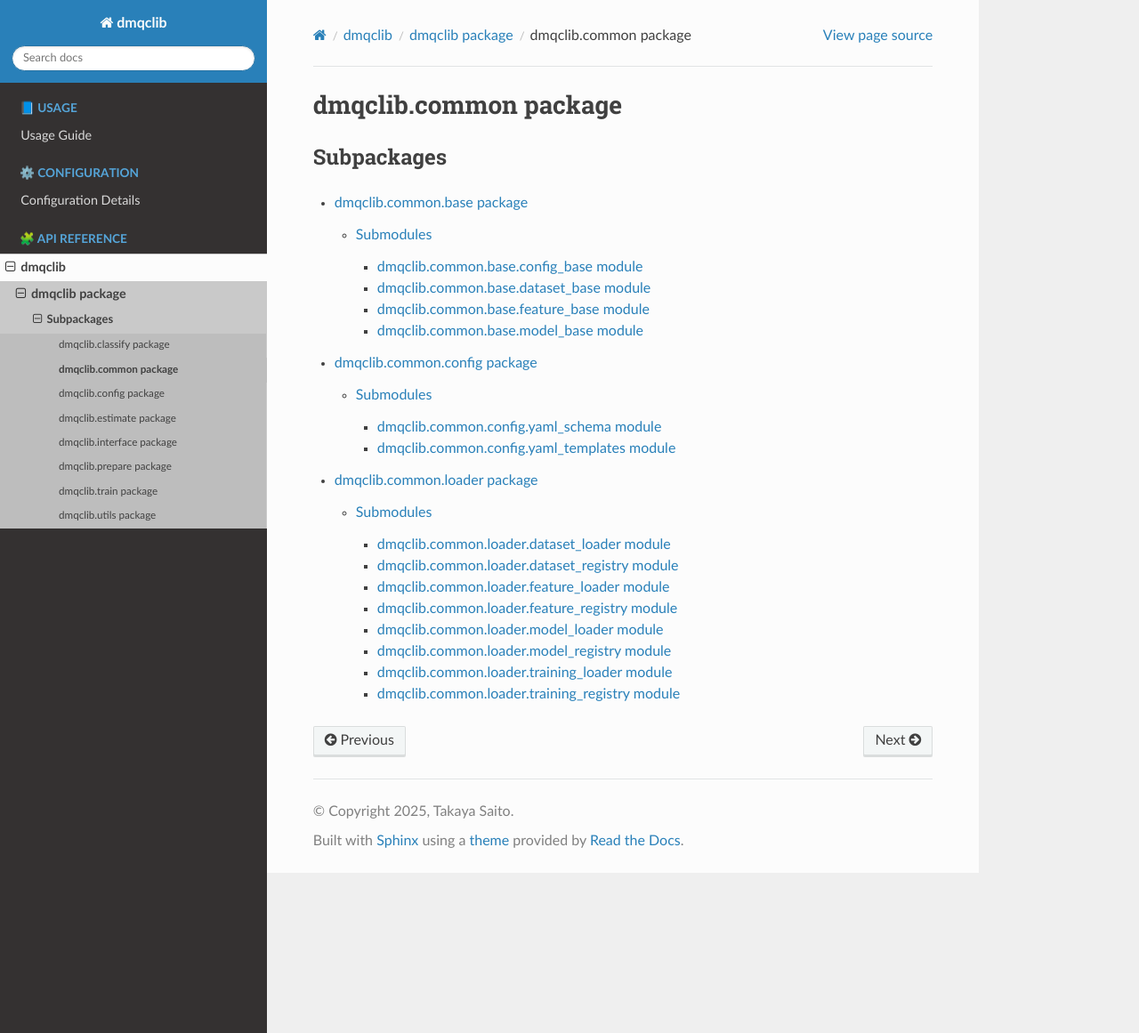
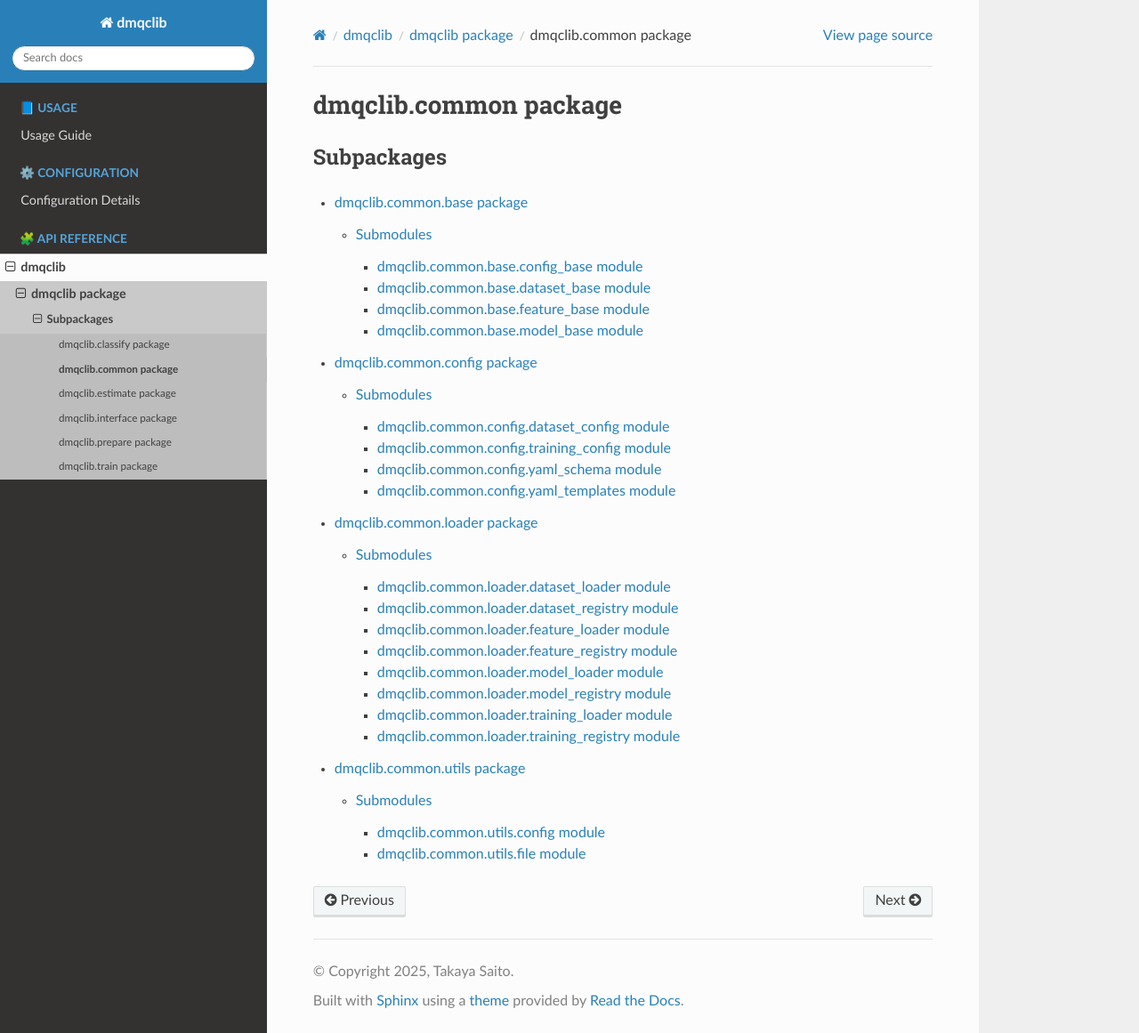
Before and after one commit to AIQC-Hub/dmqclib, a Sphinx documentation site: the page built from docs/source/api/dmqclib.common.rst, in a window 1280 px wide and 1161 px high. Shown: the whole window at 89% size. Built offline with Sphinx 7.4.7 and the Read the Docs theme 3.1.0, drawn with Linux system fonts in a browser that asks for light colours.

```diff
--- /dev/null
+++ b/docs/source/api/dmqclib.common.config.dataset_config.rst
@@ -0,0 +1,7 @@
+dmqclib.common.config.dataset\_config module
+============================================
+
+.. automodule:: dmqclib.common.config.dataset_config
+   :members:
+   :show-inheritance:
+   :undoc-members:
--- a/docs/source/api/dmqclib.common.config.rst
+++ b/docs/source/api/dmqclib.common.config.rst
@@ -7,5 +7,7 @@ Submodules
 .. toctree::
    :maxdepth: 5
 
+   dmqclib.common.config.dataset_config
+   dmqclib.common.config.training_config
    dmqclib.common.config.yaml_schema
    dmqclib.common.config.yaml_templates
--- /dev/null
+++ b/docs/source/api/dmqclib.common.config.training_config.rst
@@ -0,0 +1,7 @@
+dmqclib.common.config.training\_config module
+=============================================
+
+.. automodule:: dmqclib.common.config.training_config
+   :members:
+   :show-inheritance:
+   :undoc-members:
--- a/docs/source/api/dmqclib.common.rst
+++ b/docs/source/api/dmqclib.common.rst
@@ -10,3 +10,4 @@ Subpackages
    dmqclib.common.base
    dmqclib.common.config
    dmqclib.common.loader
+   dmqclib.common.utils
--- /dev/null
+++ b/docs/source/api/dmqclib.common.utils.config.rst
@@ -0,0 +1,7 @@
+dmqclib.common.utils.config module
+==================================
+
+.. automodule:: dmqclib.common.utils.config
+   :members:
+   :show-inheritance:
+   :undoc-members:
--- /dev/null
+++ b/docs/source/api/dmqclib.common.utils.file.rst
@@ -0,0 +1,7 @@
+dmqclib.common.utils.file module
+================================
+
+.. automodule:: dmqclib.common.utils.file
+   :members:
+   :show-inheritance:
+   :undoc-members:
--- /dev/null
+++ b/docs/source/api/dmqclib.common.utils.rst
@@ -0,0 +1,11 @@
+dmqclib.common.utils package
+============================
+
+Submodules
+----------
+
+.. toctree::
+   :maxdepth: 5
+
+   dmqclib.common.utils.config
+   dmqclib.common.utils.file
--- a/docs/source/api/dmqclib.config.rst
+++ /dev/null
@@ -1,11 +0,0 @@
-dmqclib.config package
-======================
-
-Submodules
-----------
-
-.. toctree::
-   :maxdepth: 5
-
-   dmqclib.config.dataset_config
-   dmqclib.config.training_config
--- a/docs/source/api/dmqclib.rst
+++ b/docs/source/api/dmqclib.rst
@@ -9,9 +9,7 @@ Subpackages
 
    dmqclib.classify
    dmqclib.common
-   dmqclib.config
    dmqclib.estimate
    dmqclib.interface
    dmqclib.prepare
    dmqclib.train
-   dmqclib.utils
--- a/docs/source/api/dmqclib.utils.rst
+++ /dev/null
@@ -1,11 +0,0 @@
-dmqclib.utils package
-=====================
-
-Submodules
-----------
-
-.. toctree::
-   :maxdepth: 5
-
-   dmqclib.utils.config
-   dmqclib.utils.file
```
Also changed, not shown: docs/source/api/dmqclib.config.dataset_config.rst (deleted, +0 -7 lines), docs/source/api/dmqclib.config.training_config.rst (deleted, +0 -7 lines), docs/source/api/dmqclib.utils.config.rst (deleted, +0 -7 lines), docs/source/api/dmqclib.utils.file.rst (deleted, +0 -7 lines).
